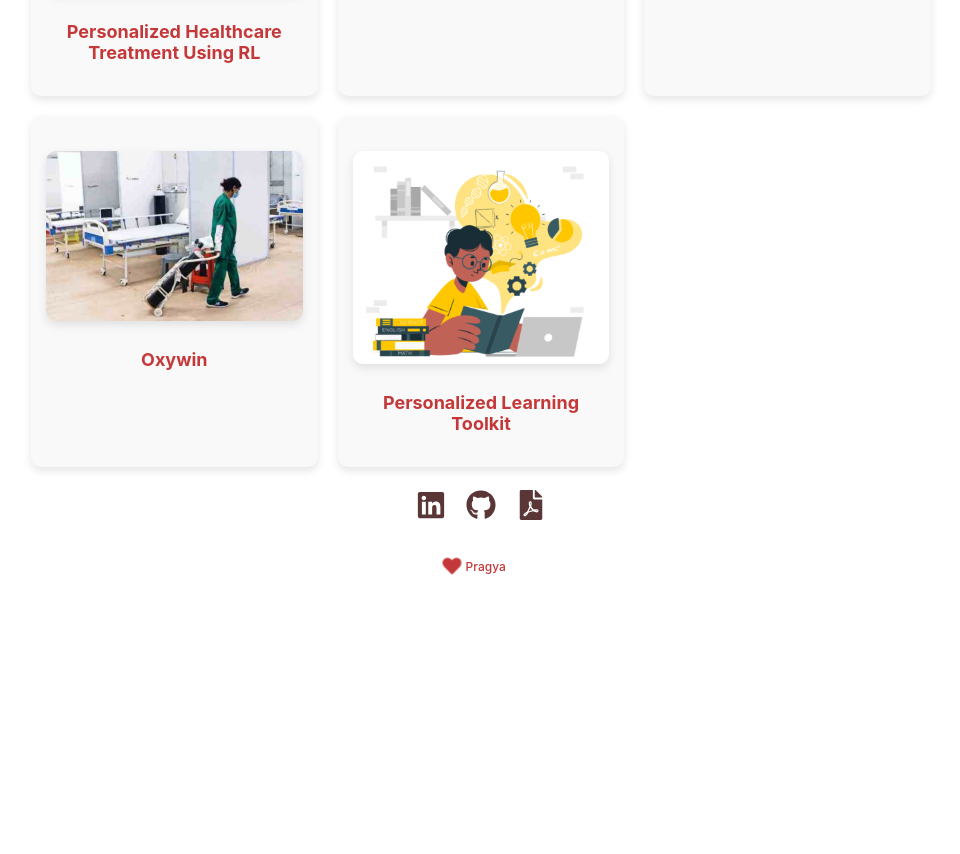
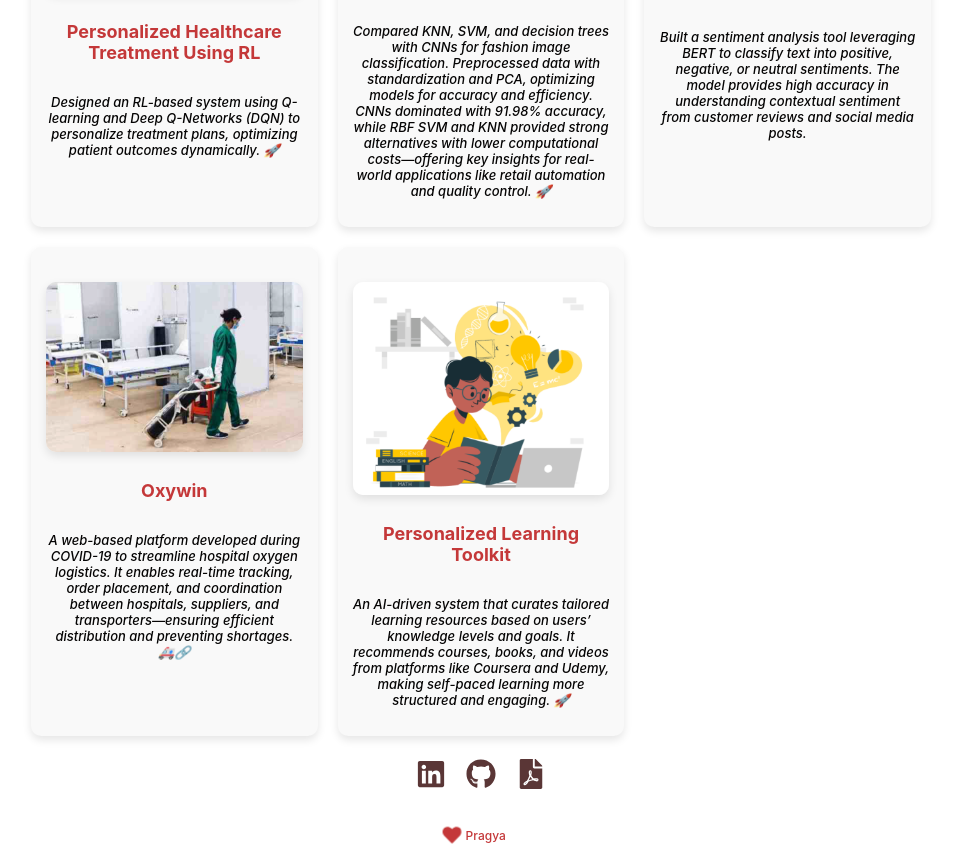
Before and after one commit to pragyamittal0/my-portfolio, a React (Create React App) app: page /project in a window 1280 px wide. Shown: the part 549-1403 px from the top of the page, without its empty margins (159-1119 px from the left). Before the commit the page ends 1134 px from the top, so only its background shows below. Built offline with nearby package versions, Linux system fonts and the light colour scheme.

Commit message:
Update Projects.jsx

```diff
--- a/src/Components/Projects.jsx
+++ b/src/Components/Projects.jsx
@@ -10,30 +10,35 @@ const Project = () => {
       id: 1,
       name: "Personalized Healthcare Treatment Using RL",
       image: "/image/p1.png",
+      detail: "Designed an RL-based system using Q-learning and Deep Q-Networks (DQN) to personalize treatment plans, optimizing patient outcomes dynamically.  🚀",
       navigateTo: "/project-details/1",
     },
     {
       id: 2,
       name: "FashionMNIST Classifier",
       image: "/image/p2.png",
+      detail:"Compared KNN, SVM, and decision trees with CNNs for fashion image classification. Preprocessed data with standardization and PCA, optimizing models for accuracy and efficiency. CNNs dominated with 91.98% accuracy, while RBF SVM and KNN provided strong alternatives with lower computational costs—offering key insights for real-world applications like retail automation and quality control. 🚀",
       navigateTo: "/project-details/2",
     },
     {
       id: 3,
       name: "Sentimental Analysis",
       image: "/image/p3.png",
+      detail:"Built a sentiment analysis tool leveraging BERT to classify text into positive, negative, or neutral sentiments. The model provides high accuracy in understanding contextual sentiment from customer reviews and social media posts.",
       navigateTo: "/project-details/3",
     },
     {
         id: 4,
         name: "Oxywin",
         image: "/image/p4.png",
+        detail:"A web-based platform developed during COVID-19 to streamline hospital oxygen logistics. It enables real-time tracking, order placement, and coordination between hospitals, suppliers, and transporters—ensuring efficient distribution and preventing shortages. 🚑🔗",
         navigateTo: "/project-details/4",
     },
     {
         id: 5,
         name: "Personalized Learning Toolkit",
         image: "/image/p5.png",
+        detail:"An AI-driven system that curates tailored learning resources based on users’ knowledge levels and goals. It recommends courses, books, and videos from platforms like Coursera and Udemy, making self-paced learning more structured and engaging. 🚀",
         navigateTo: "/project-details/5",
     },
   ];
@@ -57,6 +62,7 @@ const Project = () => {
           >
             <img src={project.image} alt={project.name} className="project-image" />
             <h3 className="project-name">{project.name}</h3>
+            <p className="project-detail">{project.detail}</p>
           </div>
         ))}
       </div>
```
